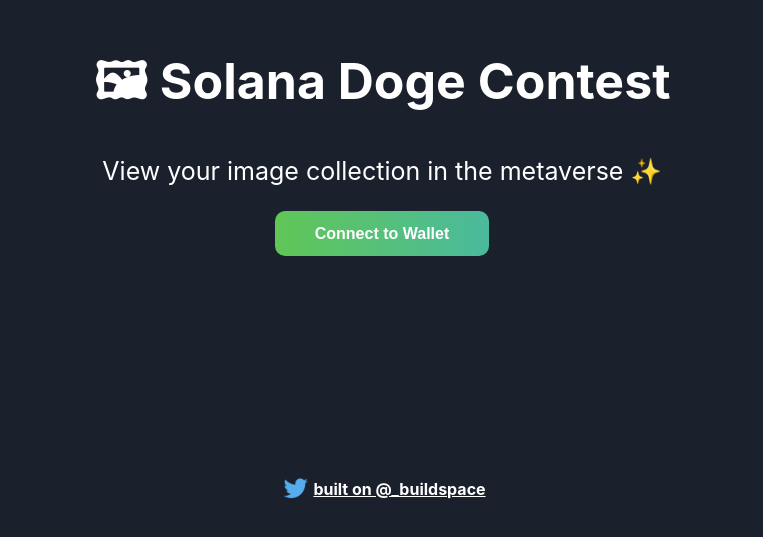
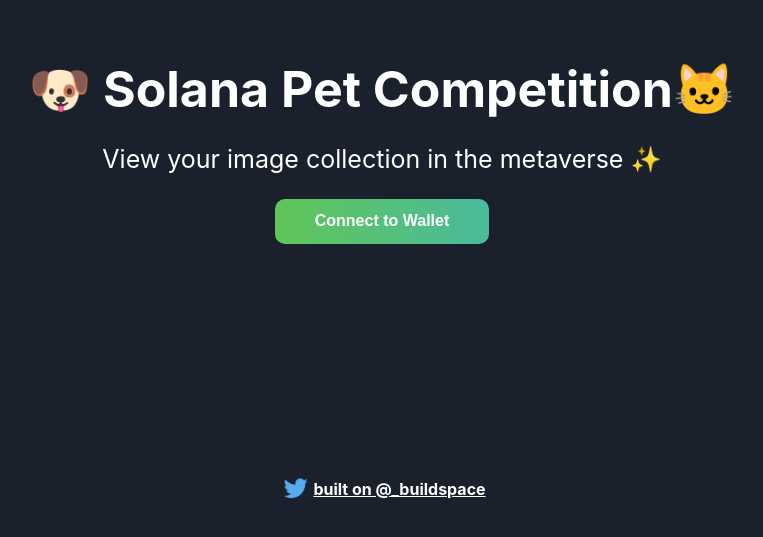
Before and after one commit to cleon30/Anchor-Counter, a React (Create React App) app in the folder App/buildspace/frontend/: page / in a window 1280 px wide. Shown: the part 249-786 px from the top of the page, without its empty margins (258-1021 px from the left). Built offline with nearby package versions, Linux system fonts and the light colour scheme; what @project-serum/anchor, @solana/web3.js would draw is missing.

Commit message:
Update App.js

```diff
--- a/App/buildspace/frontend/src/App.js
+++ b/App/buildspace/frontend/src/App.js
@@ -239,7 +239,7 @@
 			{/* This was solely added for some styling fanciness */}
 			<div className={walletAddress ? 'authed-container' : 'container'}>
         <div className="header-container">
-          <p className="header">🖼 Solana Doge Contest</p>
+          <p className="header">🐶 Solana Pet Competition🐱</p>
           <p className="sub-text">
             View your image collection in the metaverse ✨
           </p>
```
